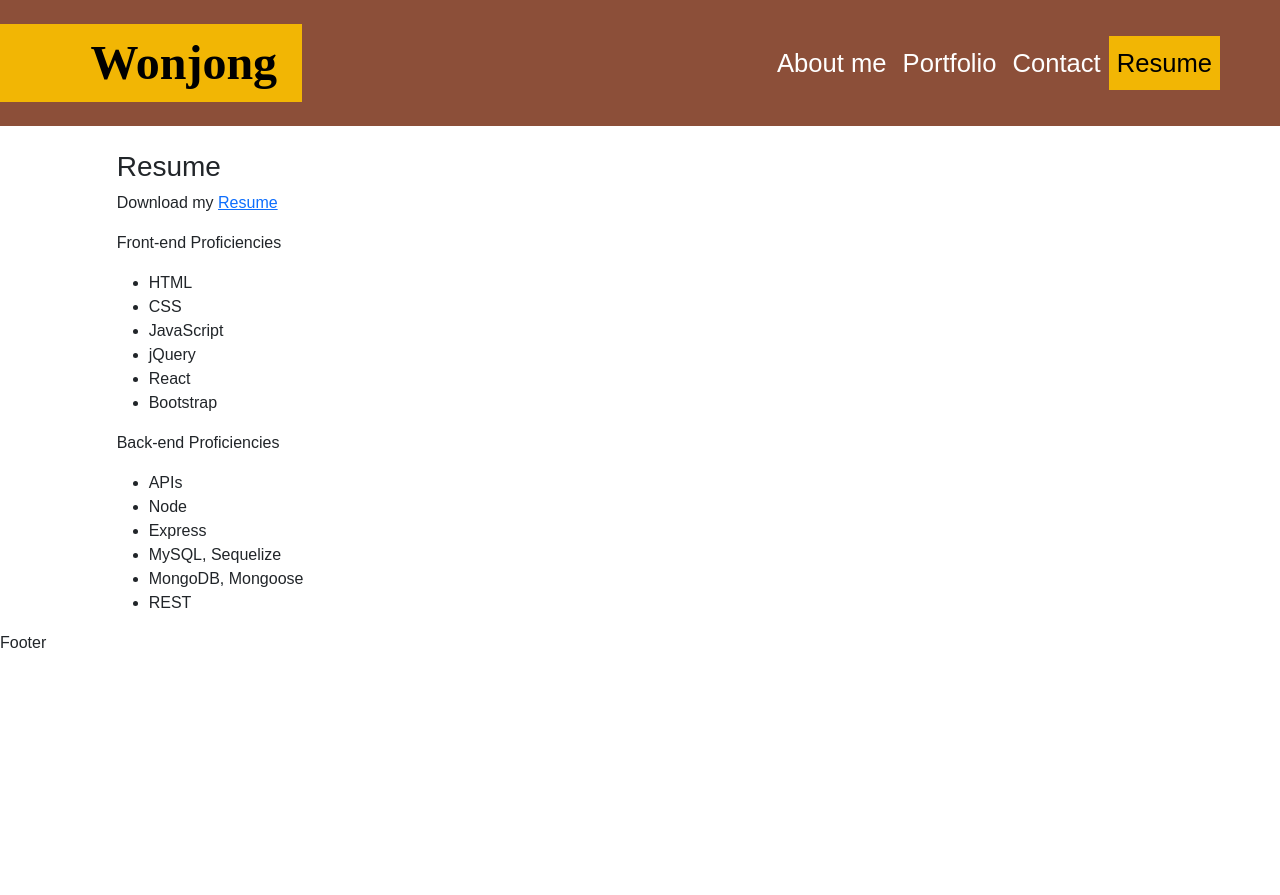
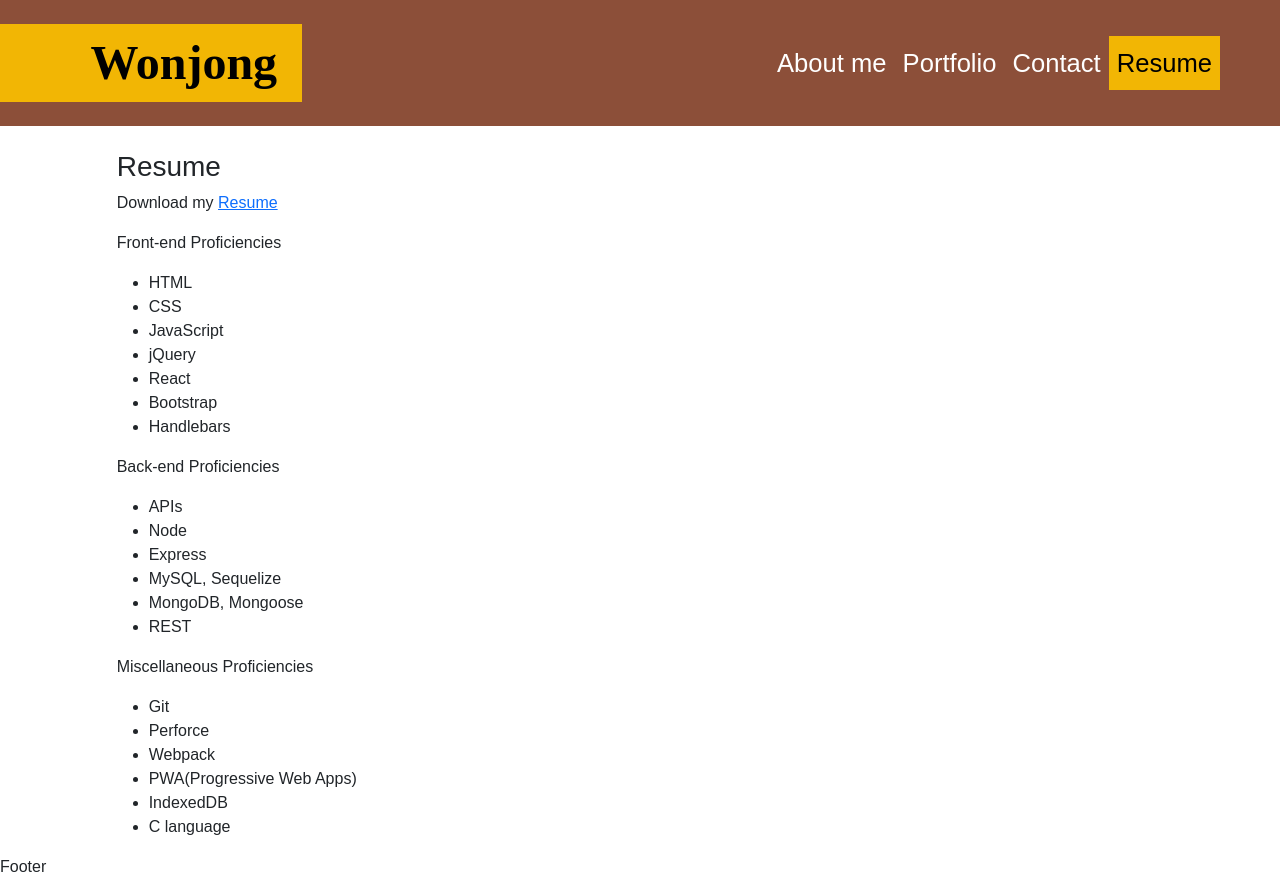
Before and after one commit to wonjong2/wonjong_portfolio_react, a React (Create React App) app: page / in a window 1280 px wide. Both pictures are taken after a click on the link "Resume". Before the commit the page ends 800 px from the top, so only its background shows below. Built offline with nearby package versions, Linux system fonts and the light colour scheme; a web font is replaced by a local one.

Commit message:
Adds Miscellaneous component

```diff
--- a/src/components/Frontend.js
+++ b/src/components/Frontend.js
@@ -8,6 +8,7 @@ export default function Frontend() {
         'jQuery',
         'React',
         'Bootstrap',
+        'Handlebars',
     ];
 
     return (
--- /dev/null
+++ b/src/components/Miscellaneous.js
@@ -0,0 +1,21 @@
+import React from 'react';
+
+export default function Miscellaneous() {
+    const MiscTech = [
+        'Git',
+        'Perforce',
+        'Webpack',
+        'PWA(Progressive Web Apps)',
+        'IndexedDB',
+        'C language',
+    ];
+
+    return (
+        <div>
+            <p> Miscellaneous Proficiencies</p>
+            <ul>
+                {MiscTech.map((item, index) => <li key={index}>{item}</li>)}
+            </ul>
+        </div>
+    )
+}
--- a/src/components/Resume.js
+++ b/src/components/Resume.js
@@ -1,6 +1,7 @@
 import React from 'react';
 import Frontend from './Frontend';
 import Backend from './Backend';
+import Miscellaneous from './Miscellaneous';
 import resume from '../documents/Wonjong_Park_Resume.pdf'
 
 export default function Resume() {
@@ -14,6 +15,7 @@ export default function Resume() {
             </div>
             <Frontend />
             <Backend />
+            <Miscellaneous />
         </div>
     )
 }
```
